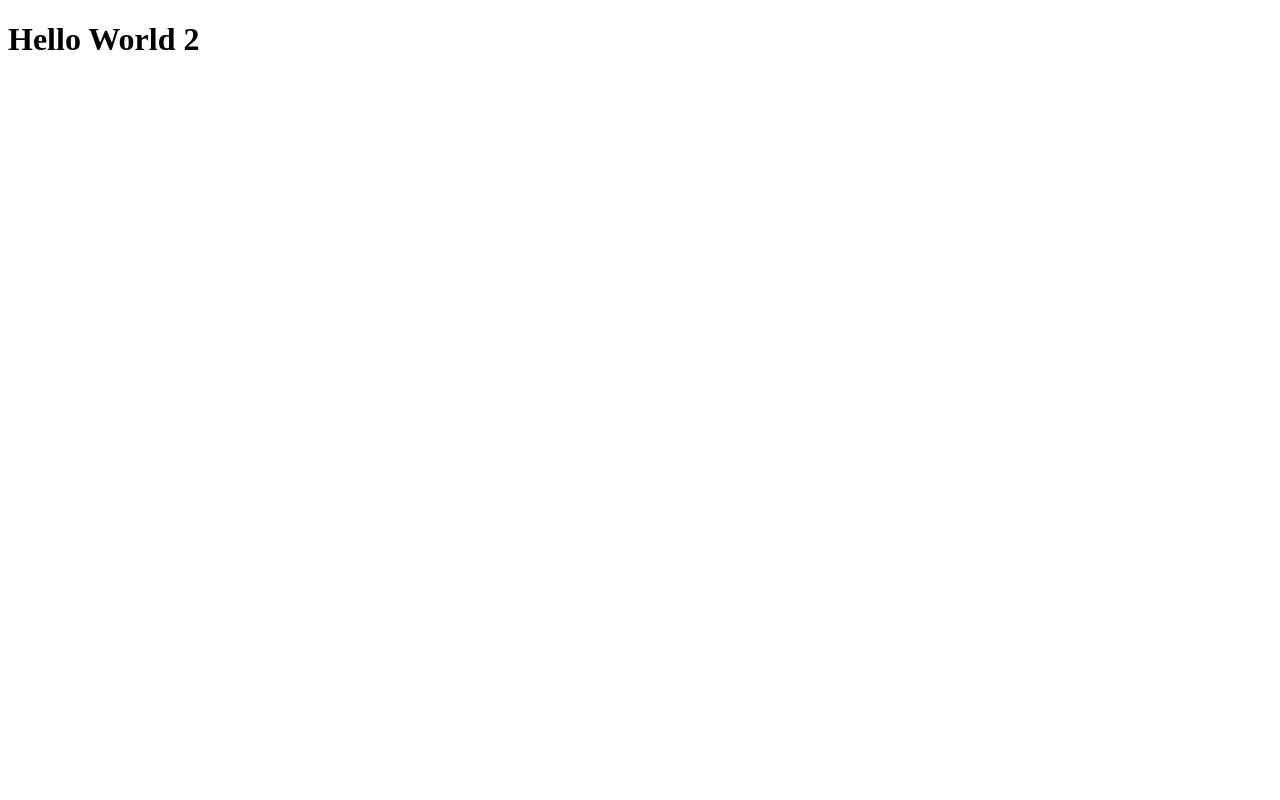
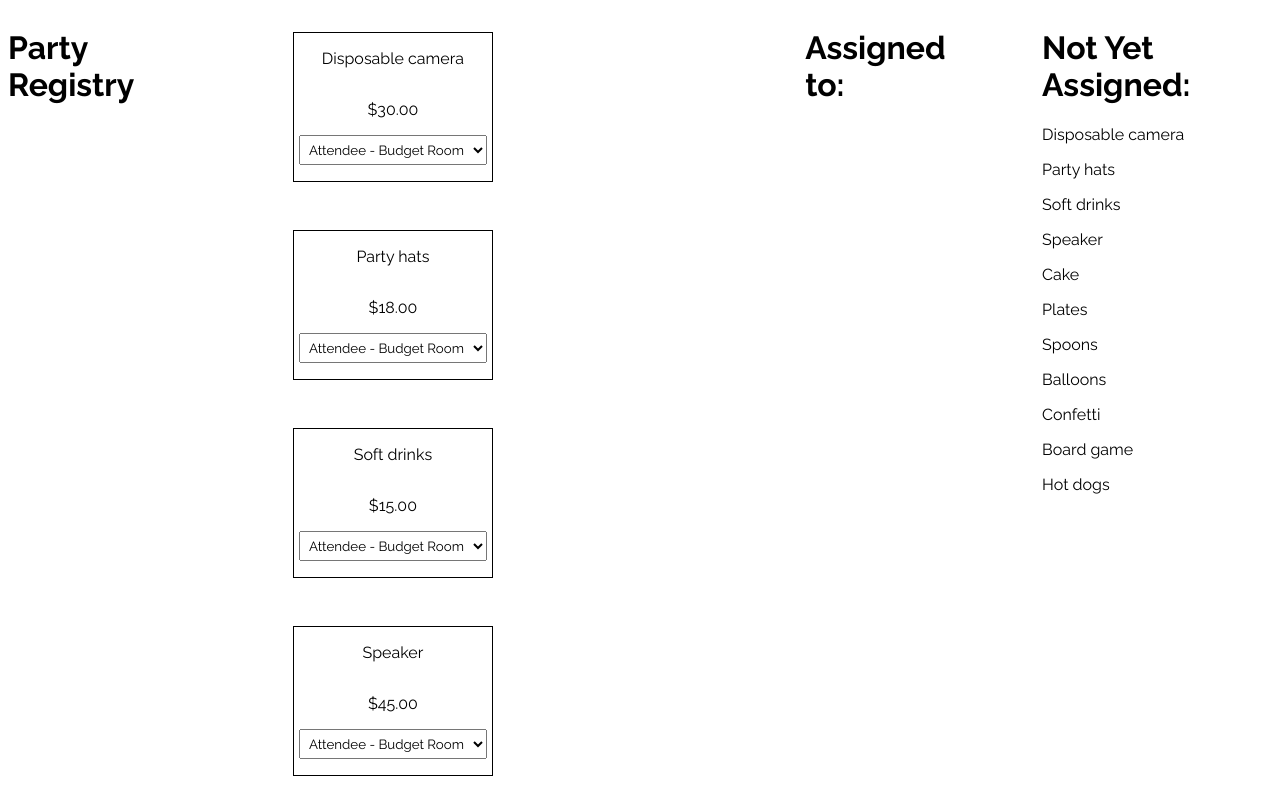
Before and after one commit to ashychiu/party-registry, a React (Create React App) app: page / in a window 1280 px wide. Shown: the top 800 px of the page. Built offline with nearby package versions, Linux system fonts and the light colour scheme.

Commit message:
create assign functionality

```diff
--- a/src/App.js
+++ b/src/App.js
@@ -1,10 +1,155 @@
-import React from "react";
+import React, { useState } from "react";
 import "./styles/global.scss";
+import ItemList from "./components/ItemList.js";
+import AssignedList from "./components/AssignedList";
+import NotYetAssigned from "./components/NotYetAssigned";
+
+const items = [
+  {
+    id: 0,
+    name: "Disposable camera",
+    price: 30.0,
+  },
+  {
+    id: 1,
+    name: "Party hats",
+    price: 18.0,
+  },
+  {
+    id: 2,
+    name: "Soft drinks",
+    price: 15.0,
+  },
+  {
+    id: 3,
+    name: "Speaker",
+    price: 45.0,
+  },
+  {
+    id: 4,
+    name: "Cake",
+    price: 20.0,
+  },
+  {
+    id: 5,
+    name: "Plates",
+    price: 10.0,
+  },
+  {
+    id: 6,
+    name: "Spoons",
+    price: 10.0,
+  },
+  {
+    id: 7,
+    name: "Balloons",
+    price: 15.0,
+  },
+  {
+    id: 8,
+    name: "Confetti",
+    price: 5.0,
+  },
+  {
+    id: 9,
+    name: "Board game",
+    price: 21.0,
+  },
+  {
+    id: 10,
+    name: "Hot dogs",
+    price: 16.0,
+  },
+];
+
+const attendees = [
+  {
+    id: "0",
+    name: "Alys",
+    budget: 40.0,
+  },
+  {
+    id: "1",
+    name: "Soleil",
+    budget: 20.0,
+  },
+  {
+    id: "3",
+    name: "Tea",
+    budget: 80.0,
+  },
+  {
+    id: "4",
+    name: "Skyler",
+    budget: 30.0,
+  },
+  {
+    id: "5",
+    name: "Dracien",
+    budget: 28.0,
+  },
+  {
+    id: "6",
+    name: "Jude",
+    budget: 12.0,
+  },
+];
 
 function App() {
+  const [registry, setRegistry] = useState(items);
+  const [assignees, setAssignees] = useState(attendees);
+
+  const handleAssign = (assignedItem, event) => {
+    const assignee = assignees.find((attendee) => {
+      return attendee.name === event.target.value;
+    });
+    const budgetRoom = assignee.budget - (assignee.budgetUsed || 0);
+
+    if (assignedItem.price > budgetRoom) {
+      alert(
+        `${JSON.stringify(assignedItem.name)} is over ${JSON.stringify(
+          assignee.name
+        )}'s budget!`
+      );
+      event.target.selectedIndex = 0;
+    } else {
+      setRegistry((prev) =>
+        prev.map((item) => {
+          if (item.id === assignedItem.id) {
+            const itemCopy = { ...item };
+            itemCopy.assignedTo = event.target.value;
+            return itemCopy;
+          } else {
+            return item;
+          }
+        })
+      );
+      setAssignees((prev) =>
+        prev.map((attendee) => {
+          if (attendee.id === assignee.id) {
+            const attendeeCopy = { ...attendee };
+            attendeeCopy.budgetUsed
+              ? (attendeeCopy.budgetUsed += assignedItem.price)
+              : (attendeeCopy.budgetUsed = assignedItem.price);
+            return attendeeCopy;
+          } else {
+            return attendee;
+          }
+        })
+      );
+    }
+  };
+  console.log("assign", assignees);
+  console.log("attend", attendees);
   return (
     <div className="App">
-      <h1>Hello World 2</h1>
+      <ItemList
+        items={registry}
+        assignees={assignees}
+        handleAssign={handleAssign}
+      />
+      <AssignedList registry={registry} />
+      <NotYetAssigned registry={registry} />
     </div>
   );
 }
--- /dev/null
+++ b/src/components/AssignedList.js
@@ -0,0 +1,24 @@
+import React from "react";
+
+const AssignedList = ({ registry }) => {
+  return (
+    <div className="sticky">
+      <h1>Assigned to:</h1>
+      {registry.map((item) => {
+        return (
+          <div key={item.id}>
+            {item.assignedTo && (
+              <>
+                <p>
+                  {item.name} - {item.assignedTo}
+                </p>
+              </>
+            )}
+          </div>
+        );
+      })}
+    </div>
+  );
+};
+
+export default AssignedList;
--- /dev/null
+++ b/src/components/ItemList.js
@@ -0,0 +1,38 @@
+import React from "react";
+
+const ItemList = ({ items, assignees, handleAssign }) => {
+  return (
+    <>
+      <h1>Party Registry</h1>
+      <div className="item-list">
+        {items.map((item) => {
+          const price = item.price.toFixed(2);
+          return (
+            <div key={item.id} className="item-list__container">
+              <p>{item.name}</p>
+              <p>${price}</p>
+              <select
+                name="attendee"
+                id="attendee"
+                onChange={(event) => handleAssign(item, event)}
+              >
+                <option defaultValue>Attendee - Budget Room</option>
+                {assignees.map((assignee) => {
+                  const budgetLeft =
+                    assignee.budget - (assignee.budgetUsed || 0);
+                  return (
+                    <option key={assignee.id} value={assignee.name}>
+                      {assignee.name} - ${budgetLeft}
+                    </option>
+                  );
+                })}
+              </select>
+            </div>
+          );
+        })}
+      </div>
+    </>
+  );
+};
+
+export default ItemList;
--- /dev/null
+++ b/src/components/NotYetAssigned.js
@@ -0,0 +1,22 @@
+import React from "react";
+
+const NotYetAssigned = ({ registry }) => {
+  return (
+    <div className="sticky">
+      <h1>Not Yet Assigned:</h1>
+      {registry.map((item) => {
+        return (
+          <div key={item.id}>
+            {!item.assignedTo && (
+              <>
+                <p>{item.name}</p>
+              </>
+            )}
+          </div>
+        );
+      })}
+    </div>
+  );
+};
+
+export default NotYetAssigned;
--- a/src/styles/global.scss
+++ b/src/styles/global.scss
@@ -1,5 +1,9 @@
 @use "./_partials/variables.scss" as *;
 @use "./_partials/mixins.scss" as *;
+
+@import url("https://fonts.googleapis.com/css2?family=Raleway:wght@400;700&display=swap");
+
+$raleway: "Raleway", serif;
 
 *,
 *::before,
@@ -10,5 +14,43 @@
 html,
 body,
 #root {
+  font-family: $raleway;
+  width: 100%;
   height: 100vh;
 }
+
+.App {
+  width: 100%;
+  display: flex;
+  flex-direction: row;
+  justify-content: flex-start;
+  gap: 5%;
+}
+
+.item-list {
+  width: 40%;
+  display: flex;
+  flex-wrap: wrap;
+  margin: 0;
+}
+
+.item-list__container {
+  width: 200px;
+  border: 1px solid black;
+  margin: 24px;
+  display: flex;
+  flex-direction: column;
+  align-items: center;
+}
+
+select {
+  margin-bottom: 16px;
+  font-family: $raleway;
+  padding: 5px;
+}
+
+.sticky {
+  position: -webkit-sticky;
+  position: sticky;
+  top: 0;
+}
```
Also changed, not shown: src/components/BudgetLeft.js (added).
